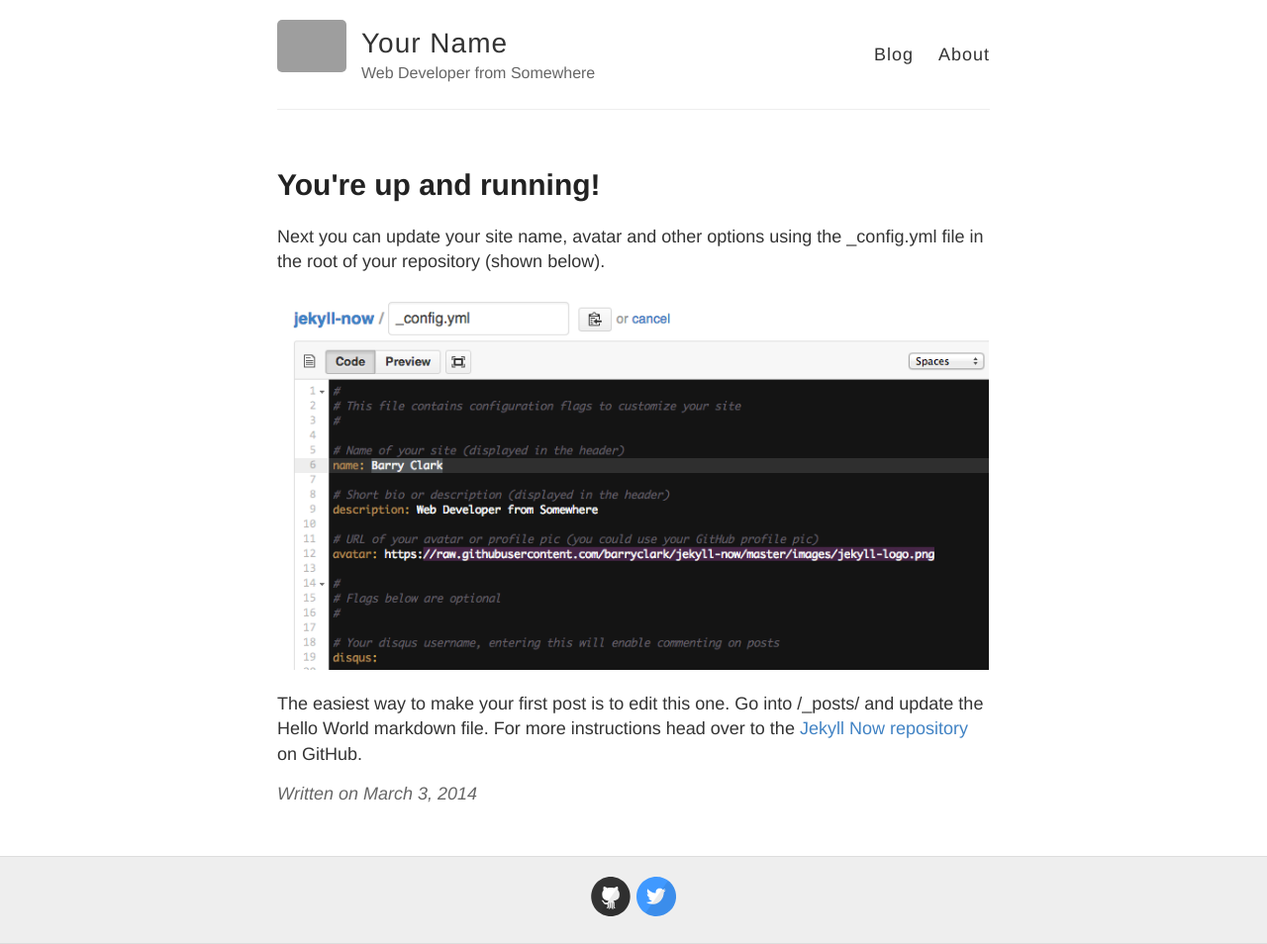
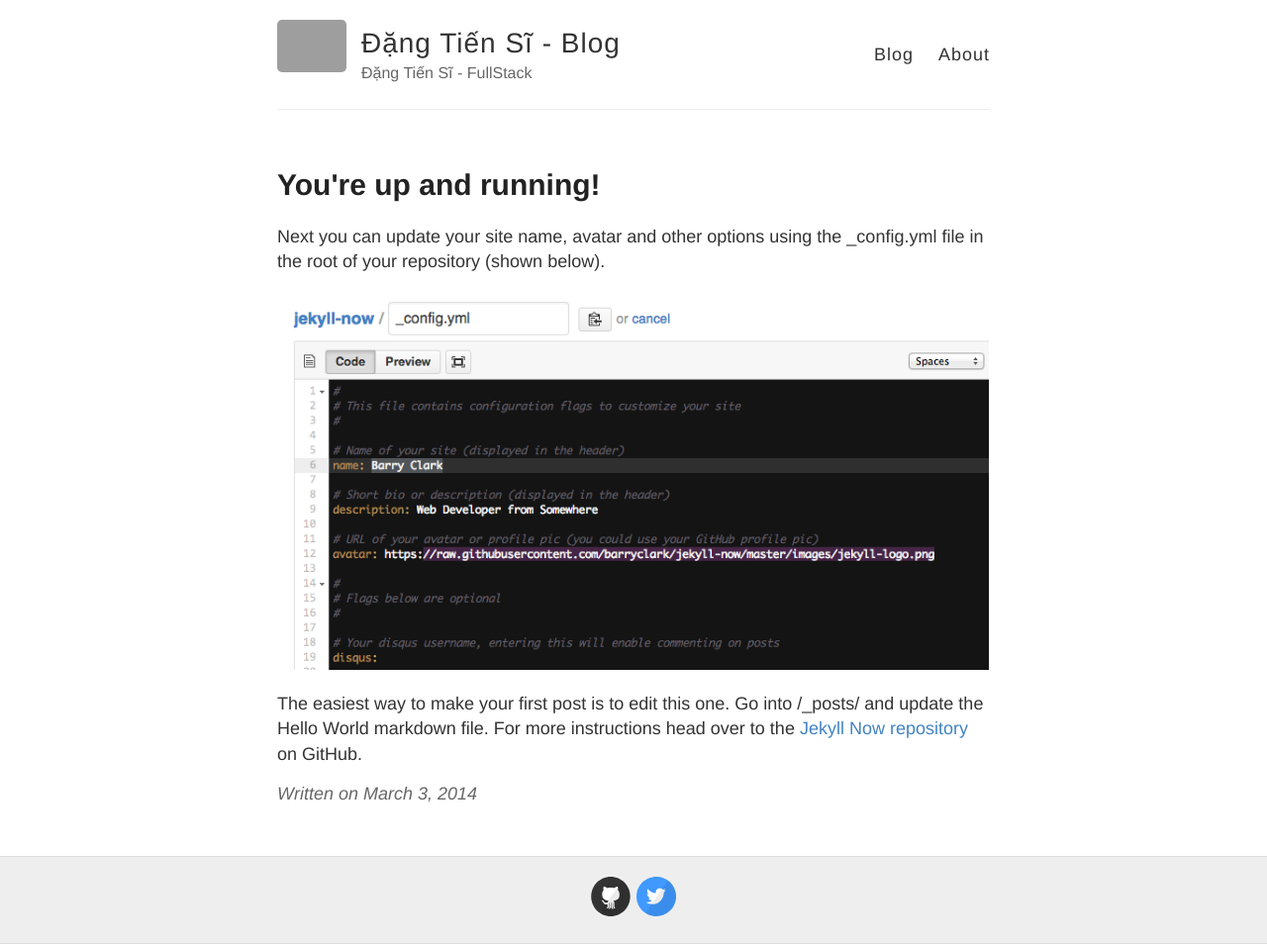
Before and after one commit to dangtiensi/dangtiensi.github.io, a Jekyll site: the page built from _posts/2014-3-3-Hello-World.md, in a window 1280 px wide. Shown: the whole page at 99% size. Built offline with Jekyll 4.4.1, drawn with Linux system fonts in a browser that asks for light colours; grey boxes are pictures that could not be loaded.

Commit message:
Update _config.yml

```diff
--- a/_config.yml
+++ b/_config.yml
@@ -3,10 +3,10 @@
 #
 
 # Name of your site (displayed in the header)
-name: Your Name
+name: Đặng Tiến Sĩ - Blog
 
 # Short bio or description (displayed in the header)
-description: Web Developer from Somewhere
+description: Đặng Tiến Sĩ - FullStack
 
 # URL of your avatar or profile pic (you could use your GitHub profile pic)
 avatar: https://raw.githubusercontent.com/barryclark/jekyll-now/master/images/jekyll-logo.png
```
